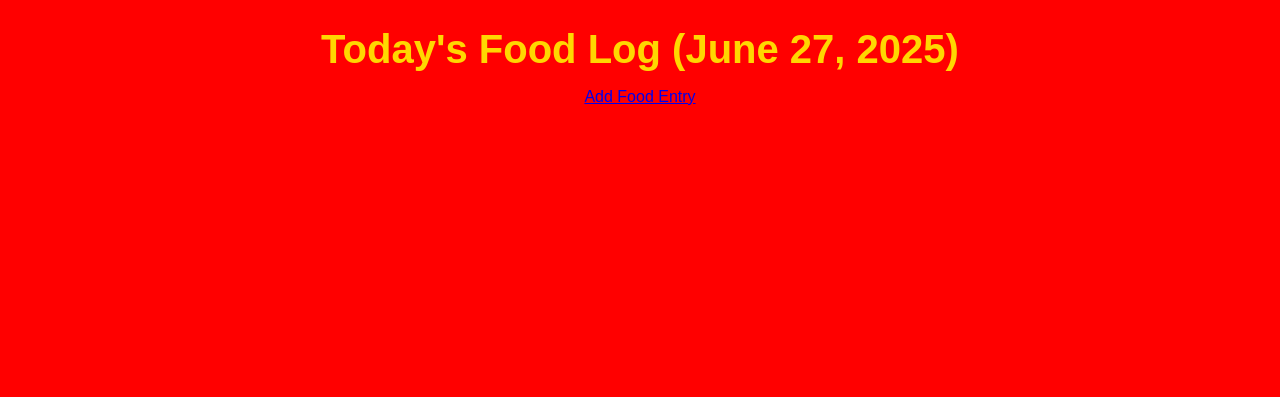
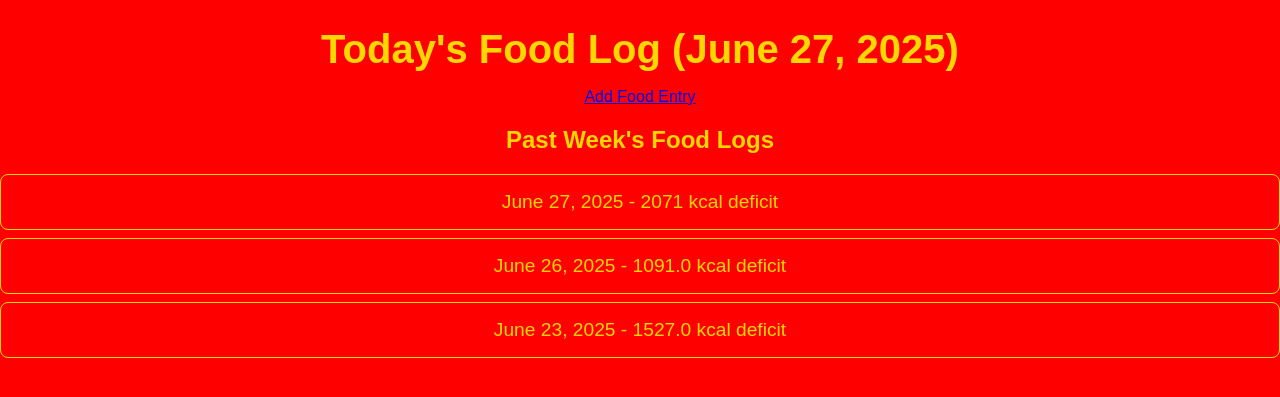
Before and after one commit to HarrisYu5/CS412Summer1, a Django app: page /project/main/ in a window 1280 px wide. Shown: the part 90-487 px from the top of the page. Run offline with Django 5.2, Linux system fonts and the light colour scheme; a user stored in the database is signed in; data comes from the database, SQL or seed files in the repository; both versions use the stored data as it was after the commit.

Commit message:
added display of past daily entries

```diff
--- a/project/templates/project/main.html
+++ b/project/templates/project/main.html
@@ -29,4 +29,20 @@
     {% endif %}
 {% endif %}
 
+<h2>Past Week's Food Logs</h2>
+{% if past_entries %}
+    <ul>
+        {% for entry in past_entries %}
+        <li>
+        {{ entry.date }} -
+        {% if entry.remaining_calories < 0 %}
+           {{ entry.remaining_calories }} kcal excess
+        {% else %}
+           {{ entry.remaining_calories }} kcal deficit
+        {% endif %}
+      </li>
+        {% endfor %}
+    </ul>
+{% endif %}
+
 {% endblock %}
--- a/project/views.py
+++ b/project/views.py
@@ -38,6 +38,16 @@ class MainPageView(LoginRequiredMixin, ListView):
         context = super().get_context_data(**kwargs)
         context['daily_entry'] = self.daily_entry
         print('daily_entry in context:', context)
+
+        profile = self.request.user.profile
+        today = timezone.localdate()
+        past_week = today - timedelta(days=7)
+        past = DailyEntry.objects.filter(
+            user_profile=profile,
+            date__range=(past_week, today)
+        ).order_by('-date')
+        context['past_entries'] = past
+        print('past_entries:', context['past_entries'])
         return context
 
 
```
Also changed, not shown: db.sqlite3.
